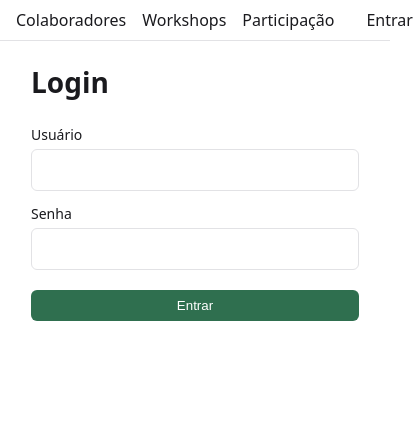
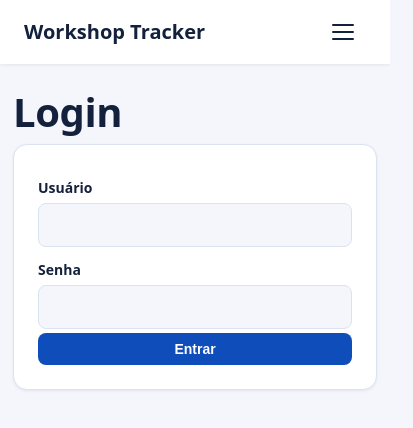
Before and after one commit to SunIord/Desafio-Fast, a React app in the folder frontend/: page /login in a window 390 px wide. Shown: the top 428 px of the page, 413 px wide, since content can reach past the window. Built offline with nearby package versions, Linux system fonts and the light colour scheme; no server answers; the HTML template or start-up script is replaced by a standard one.

Commit message:
feat: finaliza documentação e testes automatizados

```diff
--- a/frontend/src/App.jsx
+++ b/frontend/src/App.jsx
@@ -1,49 +1,13 @@
-import { BrowserRouter, Routes, Route, Link, useNavigate } from "react-router-dom";
-import { useAuth } from "./context/AuthContext";
-import ProtectedRoute from "./components/ProtectedRoute";
+import { BrowserRouter, Routes, Route } from "react-router-dom";
+import Nav from "./components/Nav";
 import ColaboradoresPage from "./pages/ColaboradoresPage";
+import ColaboradorFormPage from "./pages/ColaboradorFormPage";
 import WorkshopsPage from "./pages/WorkshopsPage";
 import WorkshopDetailPage from "./pages/WorkshopDetailPage";
 import WorkshopFormPage from "./pages/WorkshopFormPage";
-import ColaboradorFormPage from "./pages/ColaboradorFormPage";
 import ParticipacaoPage from "./pages/ParticipacaoPage";
 import LoginPage from "./pages/LoginPage";
-
-function Nav() {
-  const { isAuthenticated, username, logout } = useAuth();
-  const navigate = useNavigate();
-
-  function handleLogout() {
-    logout();
-    const paginaAtual = location.pathname;
-    if (paginaAtual === "/login" || paginaAtual.includes("/editar") || paginaAtual.includes("/novo")) {
-      navigate("/workshops");
-    } else {
-      navigate(paginaAtual);
-    }
-  }
-
-  return (
-    <nav>
-      <Link to="/colaboradores">Colaboradores</Link>
-      <Link to="/workshops">Workshops</Link>
-      <Link to="/participacao">Participação</Link>
-
-      <span className="nav-spacer" />
-
-      {isAuthenticated ? (
-        <>
-          <span className="nav-user">{username}</span>
-          <button type="button" className="nav-link-button" onClick={handleLogout}>
-            Sair
-          </button>
-        </>
-      ) : (
-        <Link to="/login">Entrar</Link>
-      )}
-    </nav>
-  );
-}
+import ProtectedRoute from "./components/ProtectedRoute";
 
 function App() {
   return (
@@ -54,38 +18,22 @@ function App() {
         <Route path="/colaboradores" element={<ColaboradoresPage />} />
         <Route
           path="/colaboradores/novo"
-          element={
-            <ProtectedRoute>
-              <ColaboradorFormPage />
-            </ProtectedRoute>
-          }
+          element={<ProtectedRoute><ColaboradorFormPage /></ProtectedRoute>}
         />
         <Route
           path="/colaboradores/:id/editar"
-          element={
-            <ProtectedRoute>
-              <ColaboradorFormPage />
-            </ProtectedRoute>
-          }
+          element={<ProtectedRoute><ColaboradorFormPage /></ProtectedRoute>}
         />
 
         <Route path="/workshops" element={<WorkshopsPage />} />
         <Route path="/workshops/:id" element={<WorkshopDetailPage />} />
         <Route
           path="/workshops/novo"
-          element={
-            <ProtectedRoute>
-              <WorkshopFormPage />
-            </ProtectedRoute>
-          }
+          element={<ProtectedRoute><WorkshopFormPage /></ProtectedRoute>}
         />
         <Route
           path="/workshops/:id/editar"
-          element={
-            <ProtectedRoute>
-              <WorkshopFormPage />
-            </ProtectedRoute>
-          }
+          element={<ProtectedRoute><WorkshopFormPage /></ProtectedRoute>}
         />
 
         <Route path="/participacao" element={<ParticipacaoPage />} />
--- /dev/null
+++ b/frontend/src/components/Nav.jsx
@@ -0,0 +1,73 @@
+import { useState } from "react";
+import { Link, useNavigate, useLocation } from "react-router-dom";
+import { useAuth } from "../context/AuthContext";
+
+export default function Nav() {
+  const [menuAberto, setMenuAberto] = useState(false);
+  const { isAuthenticated, username, logout } = useAuth();
+  const navigate = useNavigate();
+  const location = useLocation();
+
+  function fecharMenu() {
+    setMenuAberto(false);
+  }
+
+  function handleLogout() {
+    logout();
+    fecharMenu();
+    navigate("/login");
+  }
+
+  function linkClass(path) {
+    return location.pathname === path ? "nav-link nav-link-active" : "nav-link";
+  }
+
+  return (
+    <header className="nav-header">
+      <div className="nav-bar">
+        <Link to="/workshops" className="nav-brand" onClick={fecharMenu}>
+          Workshop Tracker
+        </Link>
+
+        <button
+          type="button"
+          className="nav-toggle"
+          aria-label="Abrir menu"
+          aria-expanded={menuAberto}
+          onClick={() => setMenuAberto((atual) => !atual)}
+        >
+          <span />
+          <span />
+          <span />
+        </button>
+
+        <nav className={`nav-links ${menuAberto ? "nav-links-open" : ""}`}>
+          <Link to="/colaboradores" className={linkClass("/colaboradores")} onClick={fecharMenu}>
+            Colaboradores
+          </Link>
+          <Link to="/workshops" className={linkClass("/workshops")} onClick={fecharMenu}>
+            Workshops
+          </Link>
+          <Link to="/participacao" className={linkClass("/participacao")} onClick={fecharMenu}>
+            Participação
+          </Link>
+
+          <div className="nav-auth">
+            {isAuthenticated ? (
+              <>
+                <span className="nav-user">{username}</span>
+                <button type="button" className="nav-link-button" onClick={handleLogout}>
+                  Sair
+                </button>
+              </>
+            ) : (
+              <Link to="/login" className="nav-link" onClick={fecharMenu}>
+                Entrar
+              </Link>
+            )}
+          </div>
+        </nav>
+      </div>
+    </header>
+  );
+}
--- a/frontend/src/styles/base.css
+++ b/frontend/src/styles/base.css
@@ -11,23 +11,27 @@ body {
   font-family: var(--font-base);
   font-size: var(--font-size-base);
   color: var(--color-text);
-  background-color: var(--color-bg);
-  line-height: 1.5;
+  background-color: var(--color-surface);
+  line-height: 1.6;
+  -webkit-font-smoothing: antialiased;
 }
 
 h1, h2, h3 {
-  margin: 0 0 var(--space-md) 0;
-  font-weight: 600;
-  line-height: 1.25;
+  margin: 0 0 var(--space-sm) 0;
+  font-weight: 700;
+  line-height: 1.2;
+  letter-spacing: -0.01em;
 }
 
 h1 {
-  font-size: var(--font-size-xl);
+  font-size: var(--font-size-2xl);
 }
 
 h2 {
-  font-size: var(--font-size-lg);
-  margin-top: var(--space-lg);
+  font-size: var(--font-size-xl);
+  margin-top: var(--space-xl);
+  padding-bottom: var(--space-sm);
+  border-bottom: 2px solid var(--color-border);
 }
 
 p {
@@ -38,11 +42,11 @@ p {
 a {
   color: var(--color-primary);
   text-decoration: none;
+  transition: color var(--transition);
 }
 
 a:hover {
   color: var(--color-primary-hover);
-  text-decoration: underline;
 }
 
 ul {
@@ -50,3 +54,8 @@ ul {
   margin: 0;
   padding: 0;
 }
+
+::selection {
+  background-color: var(--color-primary-soft);
+  color: var(--color-primary-hover);
+}
--- a/frontend/src/styles/components.css
+++ b/frontend/src/styles/components.css
@@ -1,3 +1,21 @@
+.page-header {
+  display: flex;
+  justify-content: space-between;
+  align-items: center;
+  flex-wrap: wrap;
+  gap: var(--space-sm);
+  margin-bottom: var(--space-lg);
+}
+
+.page-header h1 {
+  margin-bottom: 0;
+}
+
+.actions {
+  display: flex;
+  gap: var(--space-sm);
+}
+
 .list {
   display: flex;
   flex-direction: column;
@@ -8,14 +26,29 @@
   display: flex;
   flex-direction: column;
   gap: var(--space-xs);
-  padding: var(--space-md);
-  background-color: var(--color-surface);
+  padding: var(--space-lg);
+  background-color: var(--color-bg);
   border: 1px solid var(--color-border);
   border-radius: var(--radius);
+  box-shadow: var(--shadow-sm);
+  transition: box-shadow var(--transition), transform var(--transition);
+}
+
+.list-item:hover {
+  box-shadow: var(--shadow-md);
+  transform: translateY(-1px);
+}
+
+.list-item-row {
+  flex-direction: row;
+  justify-content: space-between;
+  align-items: center;
+  flex-wrap: wrap;
 }
 
 .list-item-title {
-  font-weight: 500;
+  font-weight: 600;
+  font-size: var(--font-size-lg);
   color: var(--color-text);
 }
 
@@ -29,16 +62,16 @@
 }
 
 .empty-state {
-  padding: var(--space-lg);
+  padding: var(--space-2xl) var(--space-lg);
   text-align: center;
   color: var(--color-text-muted);
-  background-color: var(--color-surface);
-  border: 1px dashed var(--color-border);
+  background-color: var(--color-bg);
+  border: 2px dashed var(--color-border);
   border-radius: var(--radius);
 }
 
 .loading {
-  padding: var(--space-lg);
+  padding: var(--space-2xl);
   text-align: center;
   color: var(--color-text-muted);
 }
@@ -47,101 +80,127 @@
   display: inline-block;
   margin-bottom: var(--space-md);
   font-size: var(--font-size-sm);
+  font-weight: 500;
 }
 
 .workshop-meta {
+  display: inline-block;
   font-size: var(--font-size-sm);
-  color: var(--color-text-muted);
+  font-weight: 600;
+  color: var(--color-primary);
+  background-color: var(--color-primary-soft);
+  padding: var(--space-xs) var(--space-sm);
+  border-radius: var(--radius-sm);
+  margin-bottom: var(--space-md);
 }
 
 .workshop-descricao {
   margin-bottom: var(--space-lg);
+  font-size: var(--font-size-base);
 }
 
-.chart-section {
-  margin-bottom: var(--space-lg);
-}
-
-.page-narrow {
-  max-width: 360px;
-}
-
+/* Formulários */
 .form {
   display: flex;
   flex-direction: column;
   gap: var(--space-xs);
+  background-color: var(--color-bg);
+  padding: var(--space-lg);
+  border-radius: var(--radius);
+  border: 1px solid var(--color-border);
+  box-shadow: var(--shadow-sm);
+}
+
+.form-inline {
+  flex-direction: row;
+  align-items: center;
+  background: none;
+  border: none;
+  box-shadow: none;
+  padding: 0;
+  margin-top: var(--space-md);
+  margin-bottom: var(--space-md);
 }
 
 .form label {
   font-size: var(--font-size-sm);
-  font-weight: 500;
+  font-weight: 600;
   margin-top: var(--space-sm);
 }
 
-.form input {
-  padding: var(--space-sm);
+.form input,
+.form textarea,
+.form-inline select {
+  padding: var(--space-sm) var(--space-md);
   border: 1px solid var(--color-border);
-  border-radius: var(--radius);
+  border-radius: var(--radius-sm);
   font: inherit;
+  background-color: var(--color-surface);
+  transition: border-color var(--transition), box-shadow var(--transition);
 }
 
-.form button {
-  margin-top: var(--space-md);
-  padding: var(--space-sm) var(--space-md);
+.form input:focus,
+.form textarea:focus,
+.form-inline select:focus {
+  outline: none;
+  border-color: var(--color-primary);
+  box-shadow: 0 0 0 3px var(--color-primary-soft);
+  background-color: var(--color-bg);
+}
+
+.form-inline select {
+  flex: 1;
+}
+
+.form button,
+.form-inline button {
   background-color: var(--color-primary);
-  color: white;
+  color: var(--color-on-primary);
+  padding: var(--space-sm) var(--space-lg);
   border: none;
-  border-radius: var(--radius);
+  border-radius: var(--radius-sm);
+  font-weight: 600;
+  font-size: var(--font-size-sm);
   cursor: pointer;
-  font-weight: 500;
+  transition: background-color var(--transition), box-shadow var(--transition);
 }
 
 .form button:hover {
   background-color: var(--color-primary-hover);
+  box-shadow: var(--shadow-sm);
 }
 
 .form button:disabled {
   opacity: 0.6;
   cursor: not-allowed;
+  box-shadow: none;
+}
+
+.form-inline button {
+  margin-top: 0;
 }
 
 .form-error {
   color: var(--color-danger);
+  background-color: var(--color-danger-soft);
+  padding: var(--space-sm) var(--space-md);
+  border-radius: var(--radius-sm);
   font-size: var(--font-size-sm);
 }
 
-.page-header {
-  display: flex;
-  justify-content: space-between;
+/* Botões */
+.button {
+  display: inline-flex;
   align-items: center;
-  margin-bottom: var(--space-md);
-}
-
-.page-header h1 {
-  margin-bottom: 0;
-}
-
-.actions {
-  display: flex;
-  gap: var(--space-sm);
-}
-
-.list-item-row {
-  flex-direction: row;
-  justify-content: space-between;
-  align-items: center;
-  flex-wrap: wrap;
-}
-
-.button {
-  display: inline-block;
-  padding: var(--space-xs) var(--space-md);
-  border-radius: var(--radius);
+  justify-content: center;
+  padding: var(--space-sm) var(--space-lg);
+  border-radius: var(--radius-sm);
   font-size: var(--font-size-sm);
-  font-weight: 500;
+  font-weight: 600;
   cursor: pointer;
   border: none;
   text-decoration: none;
+  transition: background-color var(--transition), box-shadow var(--transition);
 }
 
 .button:hover {
@@ -150,7 +209,8 @@
 
 .button:not(.button-secondary):not(.button-danger) {
   background-color: var(--color-primary);
-  color: white;
+  color: var(--color-on-primary);
+  box-shadow: var(--shadow-sm);
 }
 
 .button:not(.button-secondary):not(.button-danger):hover {
@@ -158,9 +218,13 @@
 }
 
 .button-secondary {
-  background-color: var(--color-surface);
+  background-color: var(--color-bg);
   color: var(--color-text);
   border: 1px solid var(--color-border);
+}
+
+.button-secondary:hover {
+  background-color: var(--color-surface);
 }
 
 .button-danger {
@@ -179,21 +243,6 @@
   cursor: not-allowed;
 }
 
-.form-inline {
-  flex-direction: row;
-  align-items: center;
-  margin-top: var(--space-md);
-  margin-bottom: var(--space-md);
+.page-narrow {
+  max-width: 380px;
 }
-
-.form-inline select {
-  padding: var(--space-sm);
-  border: 1px solid var(--color-border);
-  border-radius: var(--radius);
-  font: inherit;
-  flex: 1;
-}
-
-.form-inline button {
-  margin-top: 0;
-}
--- a/frontend/src/styles/layout.css
+++ b/frontend/src/styles/layout.css
@@ -1,22 +1,61 @@
-nav {
-  display: flex;
-  gap: var(--space-lg);
-  padding: var(--space-md) var(--space-lg);
-  border-bottom: 1px solid var(--color-border);
+.nav-header {
+  position: sticky;
+  top: 0;
+  z-index: 100;
+  background-color: var(--color-bg);
+  box-shadow: var(--shadow-sm);
 }
 
-nav a {
+.nav-bar {
+  max-width: 1080px;
+  margin: 0 auto;
+  height: var(--nav-height);
+  padding: 0 var(--space-lg);
+  display: flex;
+  align-items: center;
+  gap: var(--space-lg);
+}
+
+.nav-brand {
+  font-weight: 700;
+  font-size: var(--font-size-lg);
+  color: var(--color-text);
+  margin-right: auto;
+}
+
+.nav-brand:hover {
+  color: var(--color-primary);
+}
+
+.nav-links {
+  display: flex;
+  align-items: center;
+  gap: var(--space-lg);
+}
+
+.nav-link {
+  color: var(--color-text-muted);
   font-weight: 500;
+  font-size: var(--font-size-sm);
+  padding-bottom: 4px;
+  border-bottom: 2px solid transparent;
+}
+
+.nav-link:hover {
   color: var(--color-text);
 }
 
-nav a:hover {
+.nav-link-active {
   color: var(--color-primary);
-  text-decoration: none;
+  border-bottom-color: var(--color-primary);
 }
 
-.nav-spacer {
-  flex: 1;
+.nav-auth {
+  display: flex;
+  align-items: center;
+  gap: var(--space-md);
+  padding-left: var(--space-md);
+  border-left: 1px solid var(--color-border);
 }
 
 .nav-user {
@@ -29,28 +68,95 @@ nav a:hover {
   border: none;
   padding: 0;
   font: inherit;
+  font-weight: 500;
   color: var(--color-primary);
   cursor: pointer;
 }
 
 .nav-link-button:hover {
   color: var(--color-primary-hover);
-  text-decoration: underline;
+}
+
+/* Hamburguer — escondido no desktop */
+.nav-toggle {
+  display: none;
+  flex-direction: column;
+  justify-content: center;
+  gap: 5px;
+  width: 40px;
+  height: 40px;
+  background: none;
+  border: none;
+  cursor: pointer;
+}
+
+.nav-toggle span {
+  display: block;
+  width: 22px;
+  height: 2px;
+  background-color: var(--color-text);
+  border-radius: 2px;
+  transition: transform var(--transition), opacity var(--transition);
 }
 
 .page {
   max-width: var(--max-width);
   margin: 0 auto;
-  padding: var(--space-xl) var(--space-lg);
+  padding: var(--space-2xl) var(--space-lg);
+}
+
+@media (max-width: 768px) {
+  .nav-toggle {
+    display: flex;
+  }
+
+  .nav-links {
+    position: fixed;
+    top: var(--nav-height);
+    left: 0;
+    right: 0;
+    flex-direction: column;
+    align-items: stretch;
+    gap: 0;
+    background-color: var(--color-bg);
+    box-shadow: var(--shadow-md);
+    max-height: 0;
+    overflow: hidden;
+    transition: max-height var(--transition);
+  }
+
+  .nav-links-open {
+    max-height: 400px;
+  }
+
+  .nav-link {
+    padding: var(--space-md) var(--space-lg);
+    border-bottom: 1px solid var(--color-border);
+    width: 100%;
+  }
+
+  .nav-link-active {
+    background-color: var(--color-primary-soft);
+    border-bottom: 1px solid var(--color-border);
+  }
+
+  .nav-auth {
+    flex-direction: column;
+    align-items: flex-start;
+    gap: var(--space-sm);
+    border-left: none;
+    border-top: 1px solid var(--color-border);
+    padding: var(--space-md) var(--space-lg);
+    width: 100%;
+  }
+
+  .page {
+    padding: var(--space-xl) var(--space-md);
+  }
 }
 
 @media (max-width: 480px) {
   .page {
-    padding: var(--space-lg) var(--space-md);
-  }
-
-  nav {
-    gap: var(--space-md);
-    padding: var(--space-sm) var(--space-md);
+    padding: var(--space-lg) var(--space-sm);
   }
 }
--- a/frontend/src/styles/variables.css
+++ b/frontend/src/styles/variables.css
@@ -1,20 +1,25 @@
 :root {
   /* Cores */
   --color-bg: #ffffff;
-  --color-surface: #f7f7f8;
-  --color-border: #e2e2e5;
-  --color-text: #1a1a1e;
-  --color-text-muted: #6b6b70;
-  --color-primary: #2f6f4f;
-  --color-primary-hover: #24593f;
-  --color-danger: #b3261e;
+  --color-surface: #f4f6fb;
+  --color-surface-strong: #e8ecf7;
+  --color-border: #dbe2f0;
+  --color-text: #14213d;
+  --color-text-muted: #5c6b8a;
+  --color-primary: #0f4dba;
+  --color-primary-hover: #0c3d95;
+  --color-primary-soft: #e6edfb;
+  --color-on-primary: #ffffff;
+  --color-danger: #d1352b;
+  --color-danger-soft: #fbe9e8;
 
   /* Tipografia */
   --font-base: system-ui, -apple-system, "Segoe UI", Roboto, sans-serif;
   --font-size-sm: 0.875rem;
   --font-size-base: 1rem;
   --font-size-lg: 1.25rem;
-  --font-size-xl: 1.75rem;
+  --font-size-xl: 1.85rem;
+  --font-size-2xl: 2.5rem;
 
   /* Espaçamento */
   --space-xs: 0.25rem;
@@ -22,8 +27,18 @@
   --space-md: 1rem;
   --space-lg: 1.5rem;
   --space-xl: 2.5rem;
+  --space-2xl: 4rem;
 
   /* Layout */
-  --radius: 6px;
-  --max-width: 720px;
+  --radius-sm: 8px;
+  --radius: 14px;
+  --max-width: 880px;
+  --nav-height: 64px;
+
+  /* Sombra */
+  --shadow-sm: 0 1px 3px rgba(15, 32, 74, 0.08);
+  --shadow-md: 0 8px 24px rgba(15, 32, 74, 0.1);
+
+  /* Transição */
+  --transition: 180ms ease-out;
 }
```
Also changed, not shown: 3 other files (tests, documents, lock files or other folders).
